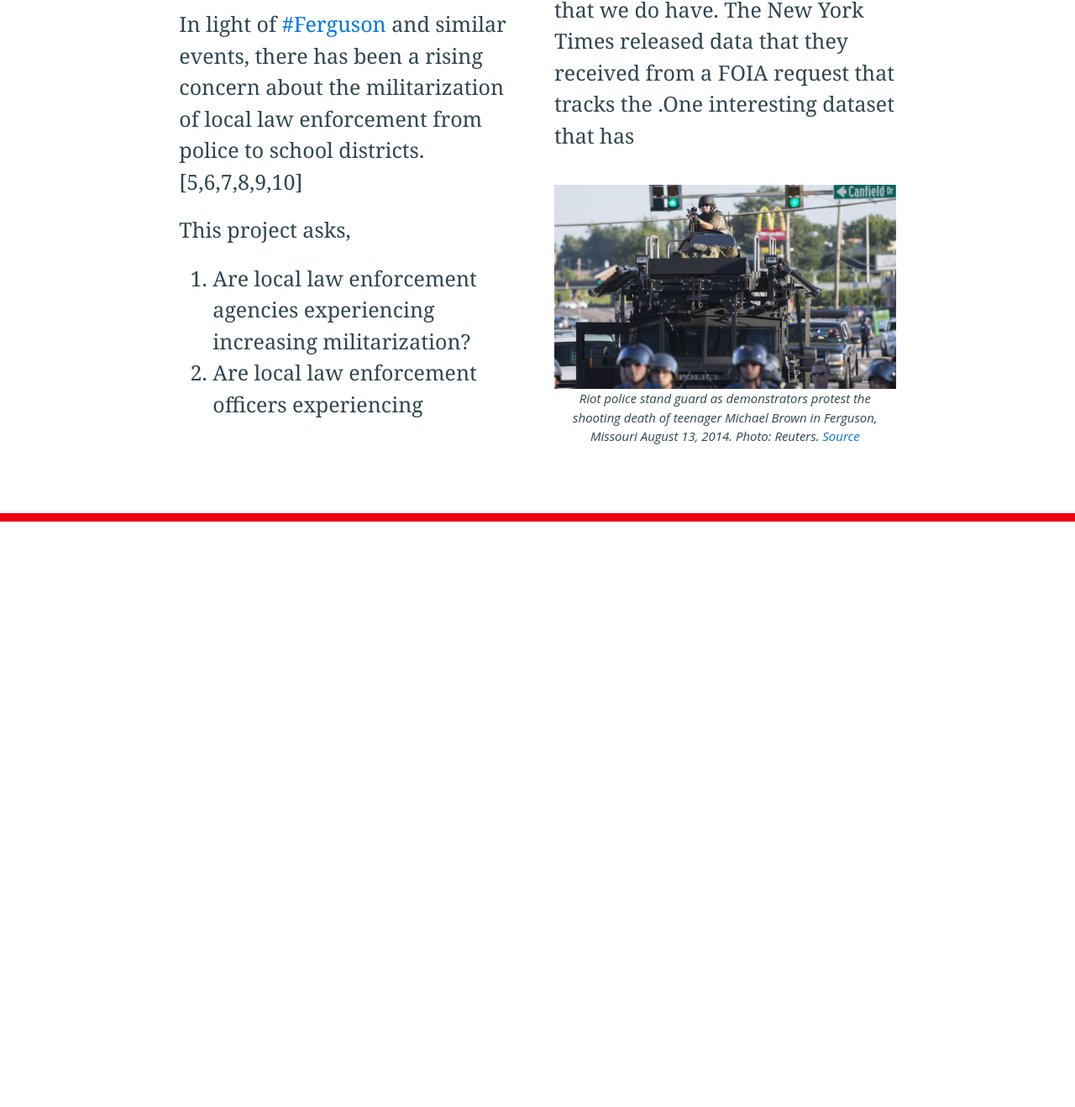
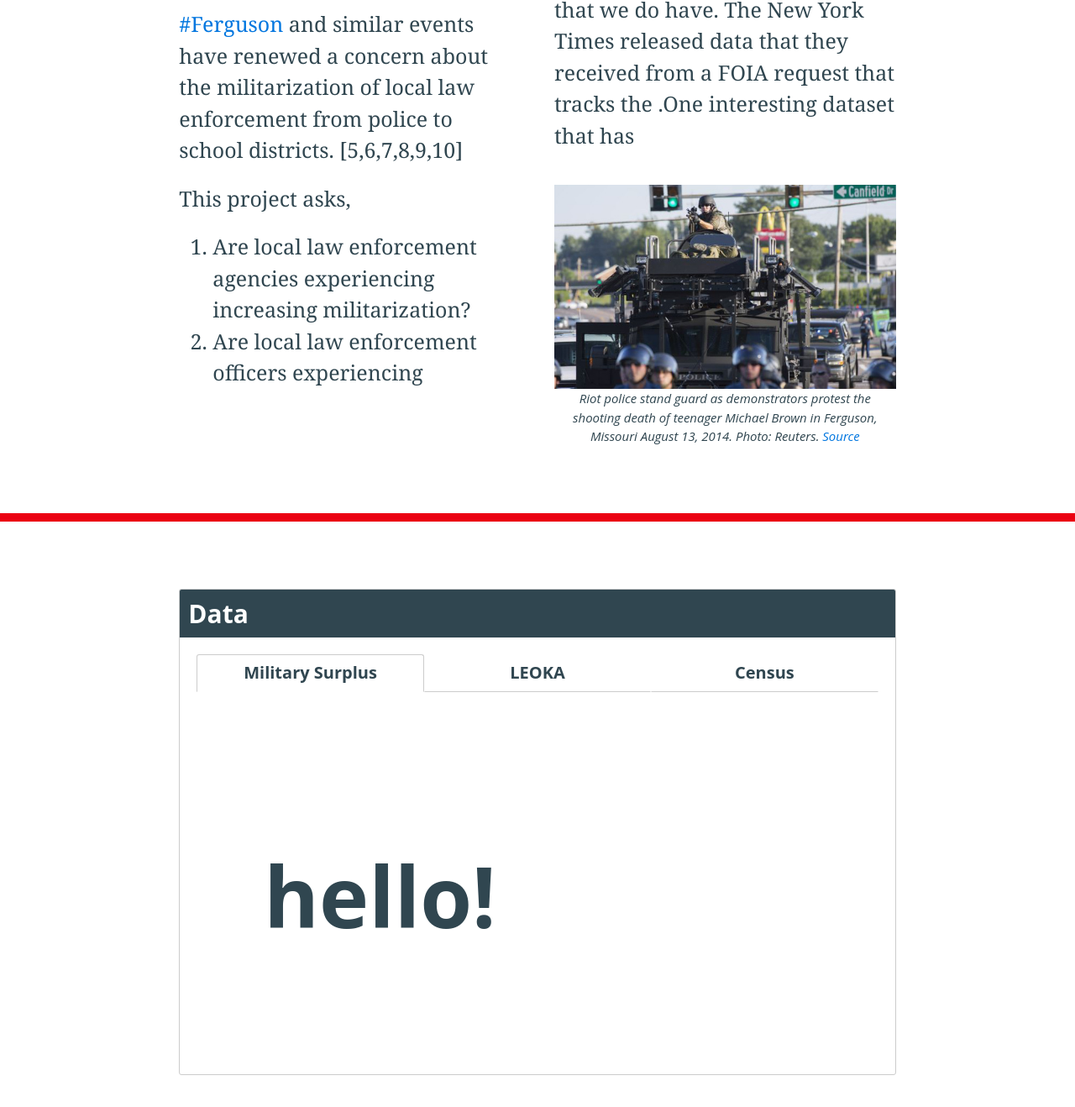
Before and after one commit to brianzelip/militarization, a website: page index.html in a window 1280 px wide. Shown: the part 1211-2529 px from the top of the page at 84% size. Before the commit the page ends 1832 px from the top, so only its background shows below. Drawn offline with Linux system fonts and the light colour scheme.

Commit message:
testing tabs

```diff
--- a/index.html
+++ b/index.html
@@ -30,7 +30,7 @@
     <section class="col-10 md-col-8 lg-col-8 mx-auto py4 display-column-2" id="intro">
       <p class="h3 serif">The discussion surrounding the recent murder of teenager Michael Brown by a Ferguson, Missouri police officer has brought mainstream attention to the lack of national data on civilians who have been shot or killed by law enforcement. [1]</p>
       <p class="h3 serif">Responding to this silence, some folks are trying to collect such data from the bottom-up. [2,3,4]</p>
-      <p class="h3 serif">In light of <a href="http://twitter.com/search?q=%23Ferguson">#Ferguson</a> and similar events, there has been a rising concern about the militarization of local law enforcement from police to school districts. [5,6,7,8,9,10]</p>
+      <p class="h3 serif"><a href="http://twitter.com/search?q=%23Ferguson">#Ferguson</a> and similar events have renewed a concern about the militarization of local law enforcement from police to school districts. [5,6,7,8,9,10]</p>
       <p class="h3 serif">This project asks,
         <ol class="h3 serif">
           <li>Are local law enforcement agencies experiencing increasing militarization?</li>
@@ -50,6 +50,24 @@
 
     <div class="clearfix border-thick-red"></div>
 
+    <section class="col-10 md-col-8 lg-col-8 mx-auto py4" id="data">
+      <div class="overflow-hidden bg-white border rounded">
+        <div class="bg-dark-gray p1">
+          <h1 class="m0 h2 white">Data</h1>
+        </div>
+        <div class="p2">
+          <div class="table table-fixed center">
+            <a href="#!" class="table-cell button button-narrow button-nav-tab is-active dark-gray">Military Surplus</a>
+            <a href="#!" class="table-cell button button-narrow button-nav-tab dark-gray">LEOKA</a>
+            <a href="#!" class="table-cell button button-narrow button-nav-tab dark-gray">Census</a>
+          </div>
+          <div class="p4">
+            <h1 class="h0">hello!</h1>
+          </div>
+        </div>
+      </div>
+    </section>
+
     <main>
 
     </main>
```
